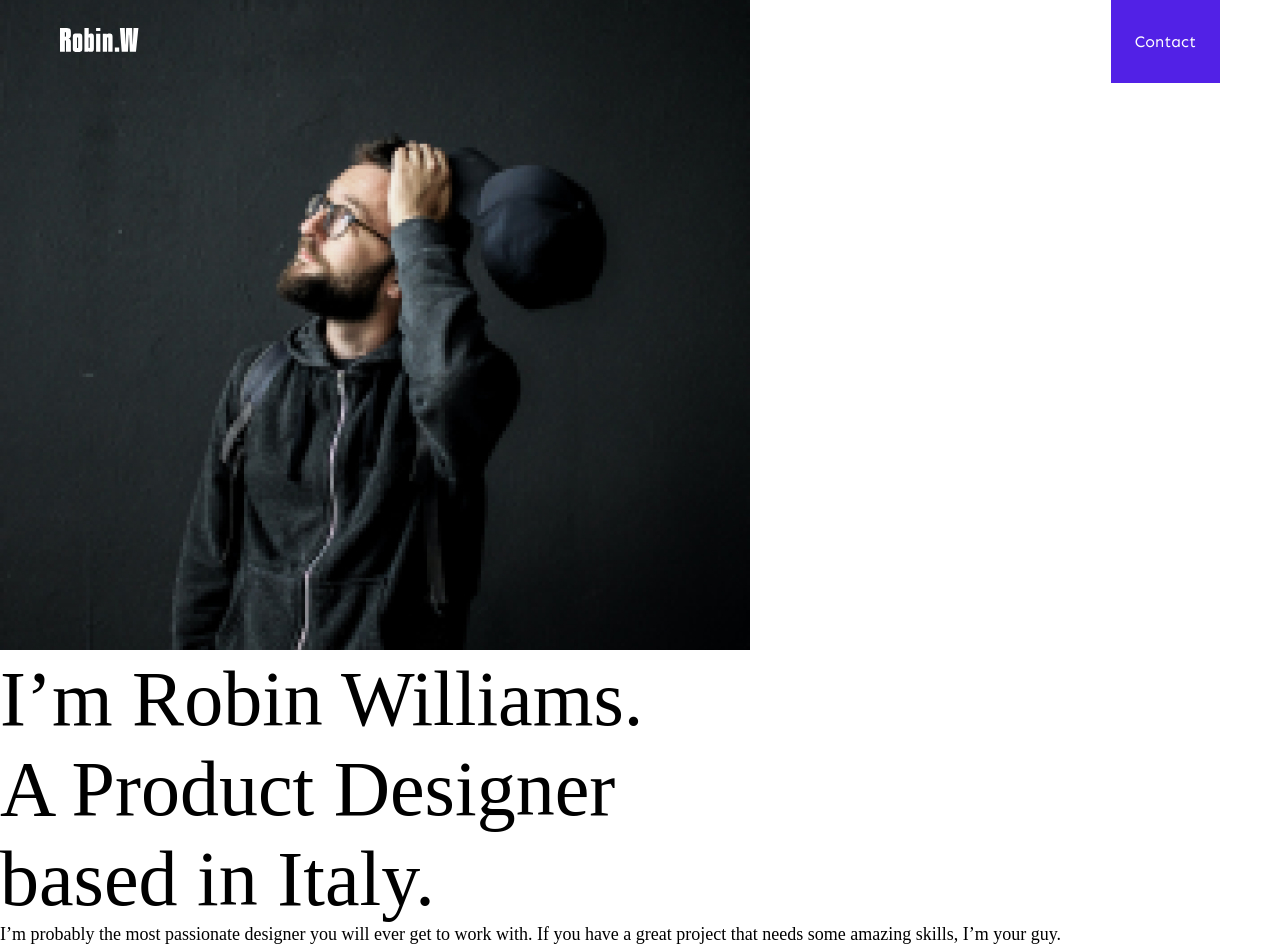
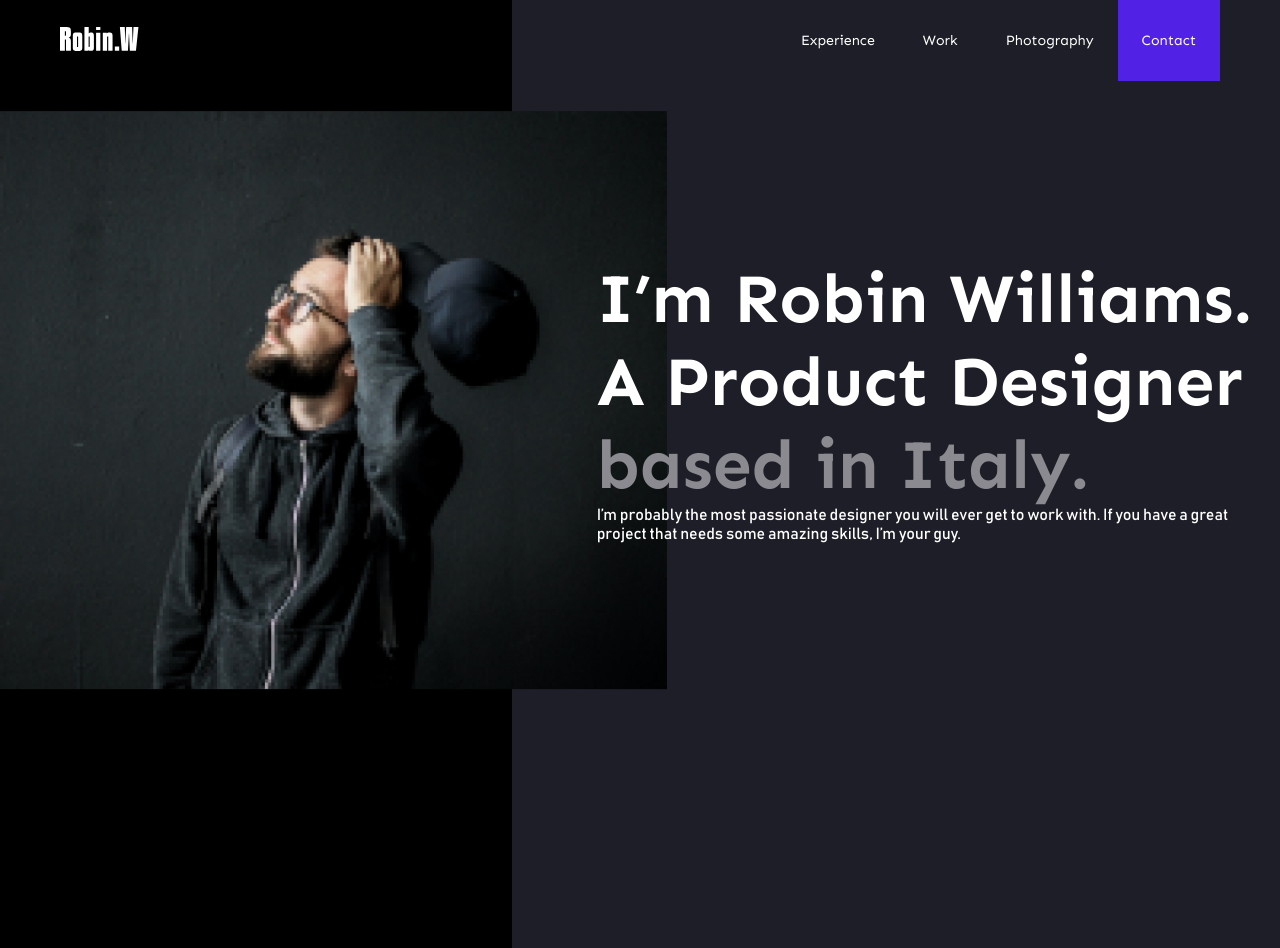
Before and after one commit to tokitoprogram/CssMemoriesLoad, a plain HTML site: page index.html in a window 1280 px wide. Shown: the top 948 px of the page. Drawn offline with Linux system fonts and the light colour scheme.

Commit message:
Add section banner but i dont know how add padding top to banner,because here header

```diff
--- a/index.html
+++ b/index.html
@@ -22,13 +22,15 @@
     </body>
     <main class="content">
         <section class="banner">
-            <img src="/assets/images/Robin.jpg" alt="Robin Williams" width="750" height="650">
-            <div class="right">
-                <div class="text fs-78 ">
-                    I’m Robin Williams.</br> A Product Designer</br>
-                    <span>based in Italy.</span>
+            <div class="container">
+                <img src="/assets/images/Robin.jpg" alt="Robin Williams" width="850" height="auto">
+                <div class="right">
+                    <div class="text fs-78 sen-bold">
+                        I’m Robin Williams.</br> A Product Designer</br>
+                        <span>based in Italy.</span>
+                    </div>
+                    <p class="fs-18 bahnschrift">I’m probably the most passionate designer you will ever get to work with. If you have a great project that needs some amazing skills, I’m your guy.</p>
                 </div>
-                <p class="fs-18">I’m probably the most passionate designer you will ever get to work with. If you have a great project that needs some amazing skills, I’m your guy.</p>
             </div>
         </section>
     </main>
--- a/styles/BaseStyle.css
+++ b/styles/BaseStyle.css
@@ -64,28 +64,28 @@
 }
 
 .fs-117 {
-    font-size: 117px;
+    font-size: calc(117 / 1440 * 100vw);
 }
 .fs-78 {
-    font-size: 78px;
+    font-size: calc(78 / 1440 * 100vw);
 }
 .fs-56 {
-    font-size: 56px;
+    font-size: calc(56 / 1440 * 100vw);
 }
 .fs-55 {
-    font-size: 55px;
+    font-size: calc(55 / 1440 * 100vw);
 }
 .fs-32 {
-    font-size: 32px;
+    font-size: calc(32 / 1440 * 100vw);
 }
 .fs-24 {
-    font-size: 24px;
+    font-size: calc(24 / 1440 * 100vw);
 }
 .fs-18 {
-    font-size: 18px;
+    font-size: calc(18 / 1440 * 100vw);
 }
 .fs-16 {
-    font-size: 16px;
+    font-size: calc(16 / 1440 * 100vw);
 }
 * {
     padding: 0;
@@ -95,3 +95,6 @@
 ul {
     list-style: none;
 }
+a {
+    text-decoration: none;
+}
--- a/styles/Pages/indexStyle.css
+++ b/styles/Pages/indexStyle.css
@@ -1,5 +1,5 @@
 .header {
-    position: fixed;
+    position: absolute;
     top: 0;
     width: calc(100% - 120px);
     z-index: 1000;
@@ -20,6 +20,9 @@
         padding-block: 32px;
         padding-inline: 24px;
     }
+    & > li > a {
+        cursor: pointer;
+    }
     & > li:last-child {
         background-color: var(--purple);
     }
@@ -28,5 +31,44 @@
 /* main */
 
 section.banner {
-    height: 1vh;
+    padding-top: 160px;
+    height: 100vh;
+    width: 100%;
+    max-width: 100vw;
+    max-height: 100vh;
+
+    background-image: linear-gradient(to right, var(--black) 40%, #1e1e28 40%);
 }
+
+section.banner .container {
+    display: flex;
+
+    justify-content: center;
+
+    & > img {
+        position: absolute;
+        top: 50%;
+        transform: translate(0, -50%);
+        left: 0;
+        max-width: calc(750 / 1440 * 100vw);
+        height: auto;
+        width: 100%;
+    }
+    & > .right {
+        position: absolute;
+        z-index: 1;
+        right: 2vw;
+        top: 50%;
+        transform: translate(0, -50%);
+        max-width: calc(740 / 1440 * 100vw);
+        & > p {
+            color: var(--white);
+        }
+        & > .text {
+            color: var(--white);
+        }
+        & > .text > span {
+            color: #8a8a90;
+        }
+    }
+}
```
